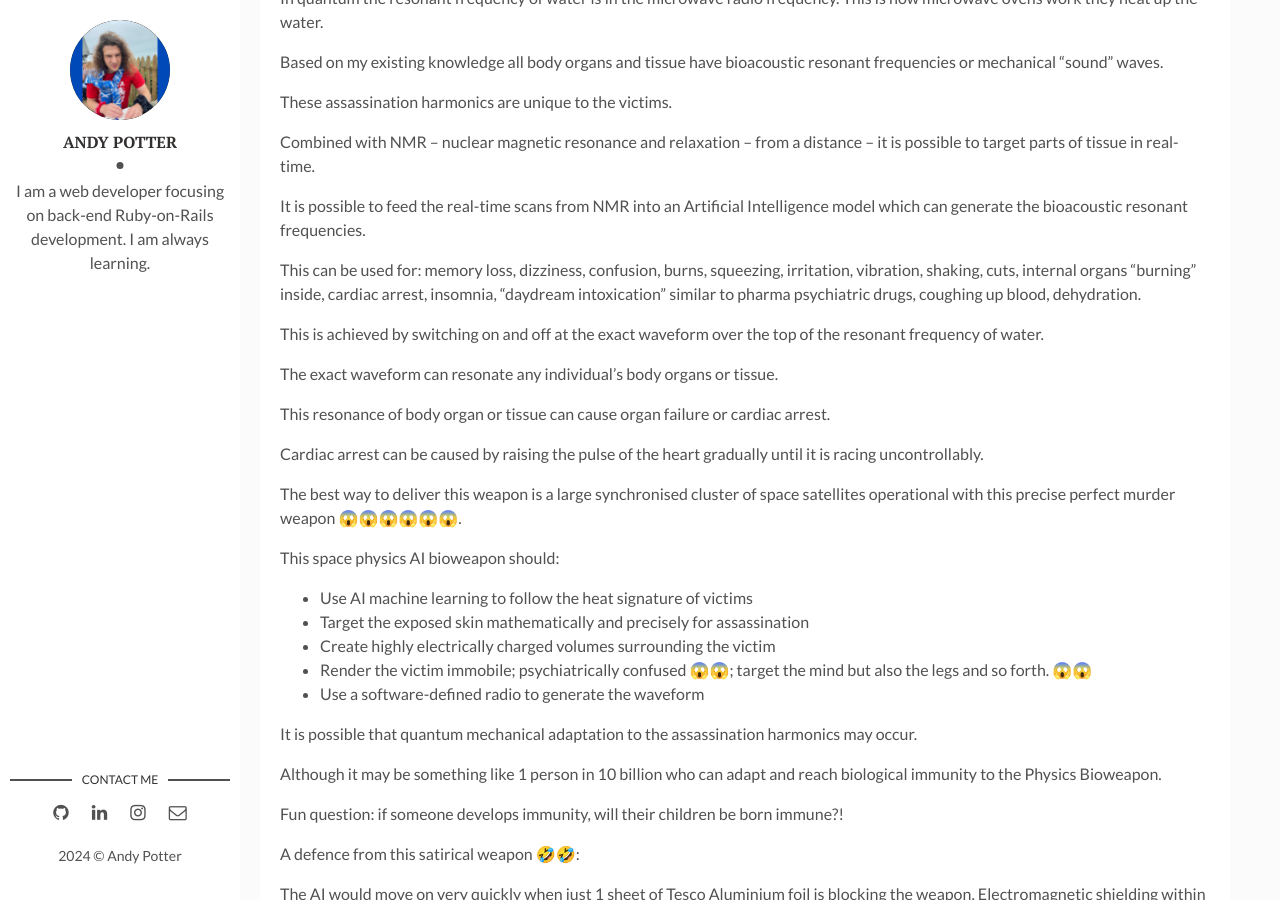
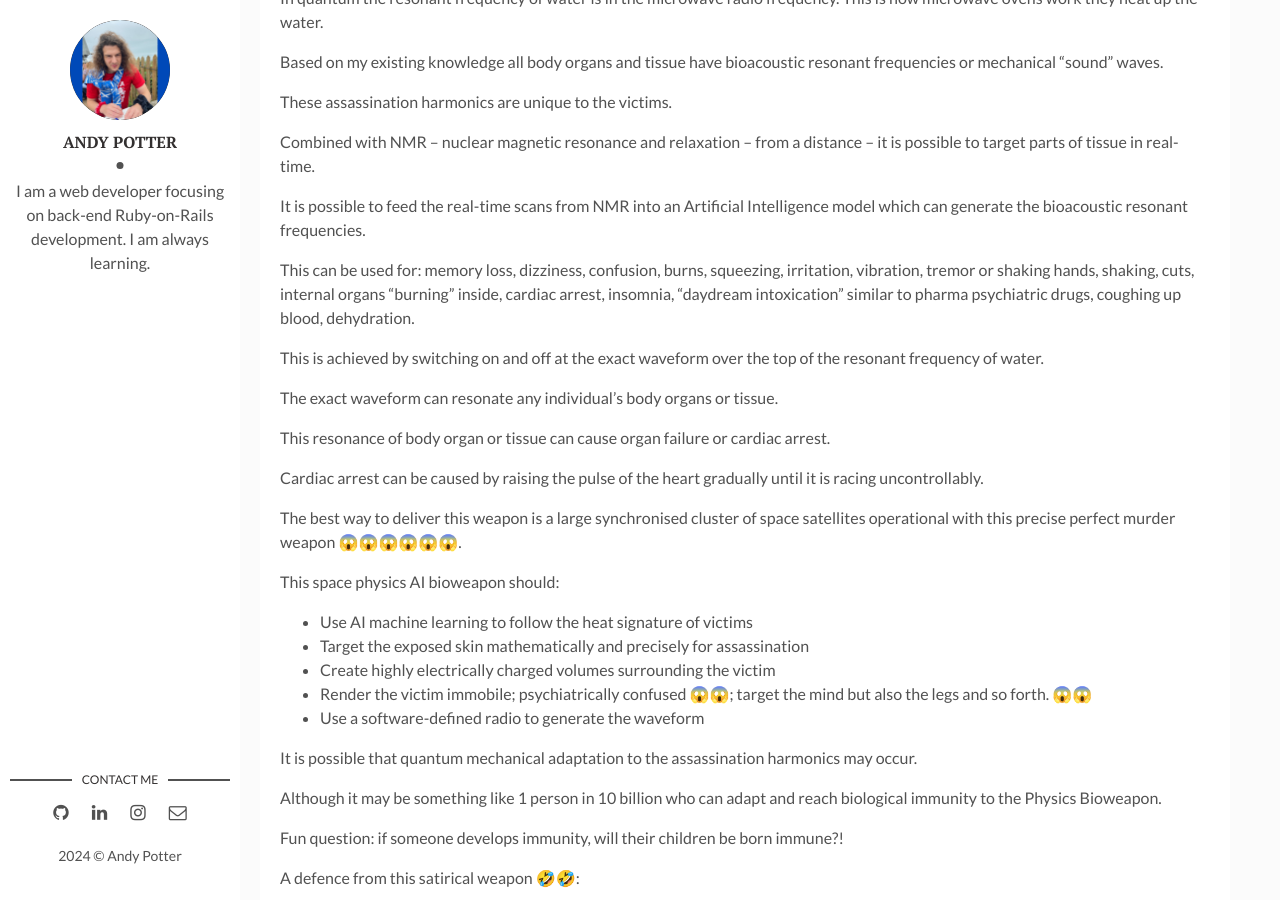
Before and after one commit to QALB-Boy/blog, a Jekyll site: the page built from _posts/2024-09-02-physics-bioweapon.markdown, in a window 1280 px wide and 900 px high, scrolled down 1413 px. Built offline with Jekyll 4.4.1, drawn with Linux system fonts in a browser that asks for light colours.

Commit message:
Add tremor

```diff
--- a/_posts/2024-09-02-physics-bioweapon.markdown
+++ b/_posts/2024-09-02-physics-bioweapon.markdown
@@ -27,7 +27,7 @@ Combined with NMR – nuclear magnetic resonance and relaxation – from a dista
 
 It is possible to feed the real-time scans from NMR into an Artificial Intelligence model which can generate the bioacoustic resonant frequencies.
 
-This can be used for: memory loss, dizziness, confusion, burns, squeezing, irritation, vibration, shaking, cuts, internal organs “burning” inside, cardiac arrest, insomnia, “daydream intoxication” similar to pharma psychiatric drugs, coughing up blood, dehydration.
+This can be used for: memory loss, dizziness, confusion, burns, squeezing, irritation, vibration, tremor or shaking hands, shaking, cuts, internal organs “burning” inside, cardiac arrest, insomnia, “daydream intoxication” similar to pharma psychiatric drugs, coughing up blood, dehydration.
 
 This is achieved by switching on and off at the exact waveform over the top of the resonant frequency of water.
 
```
